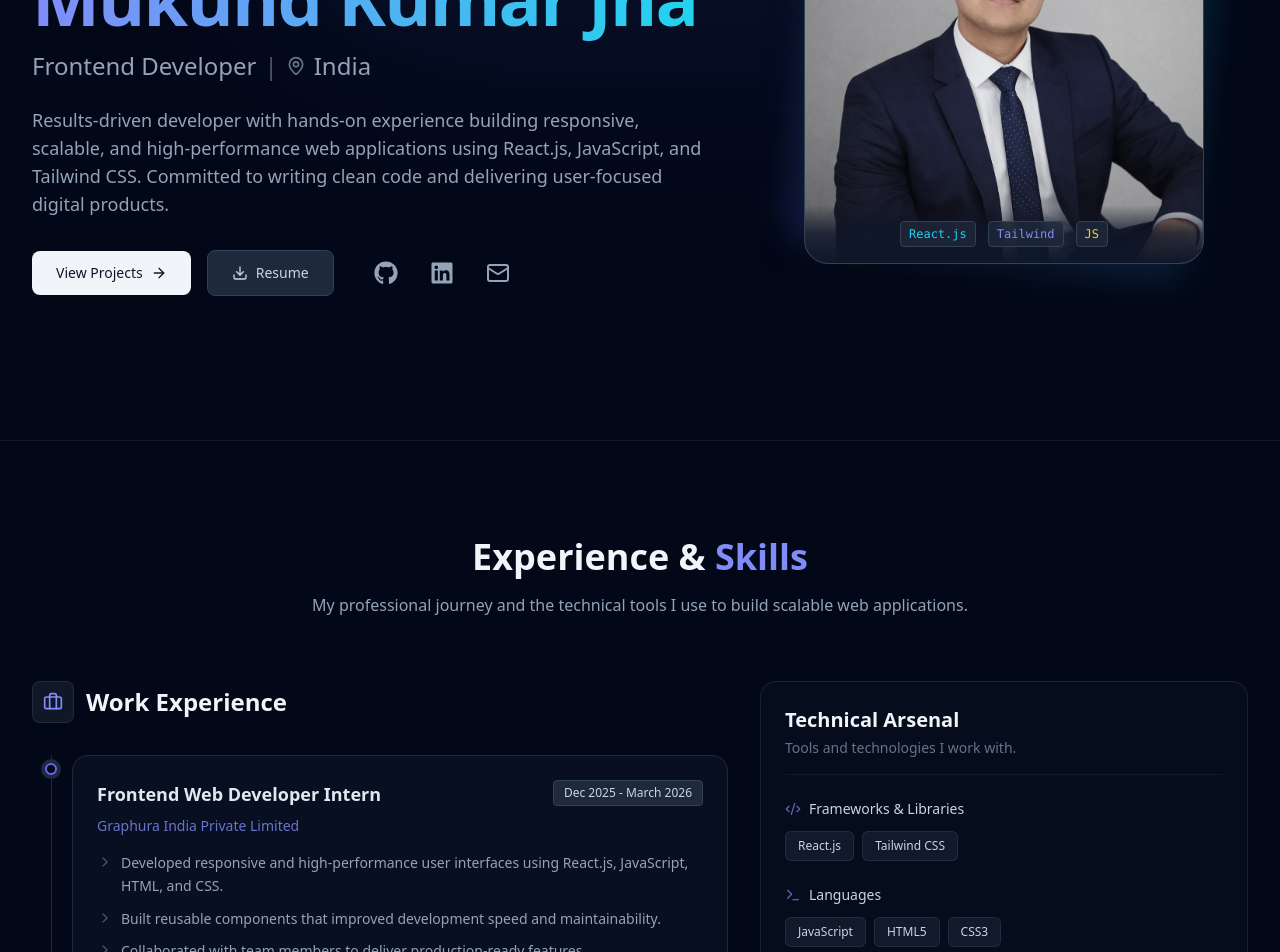
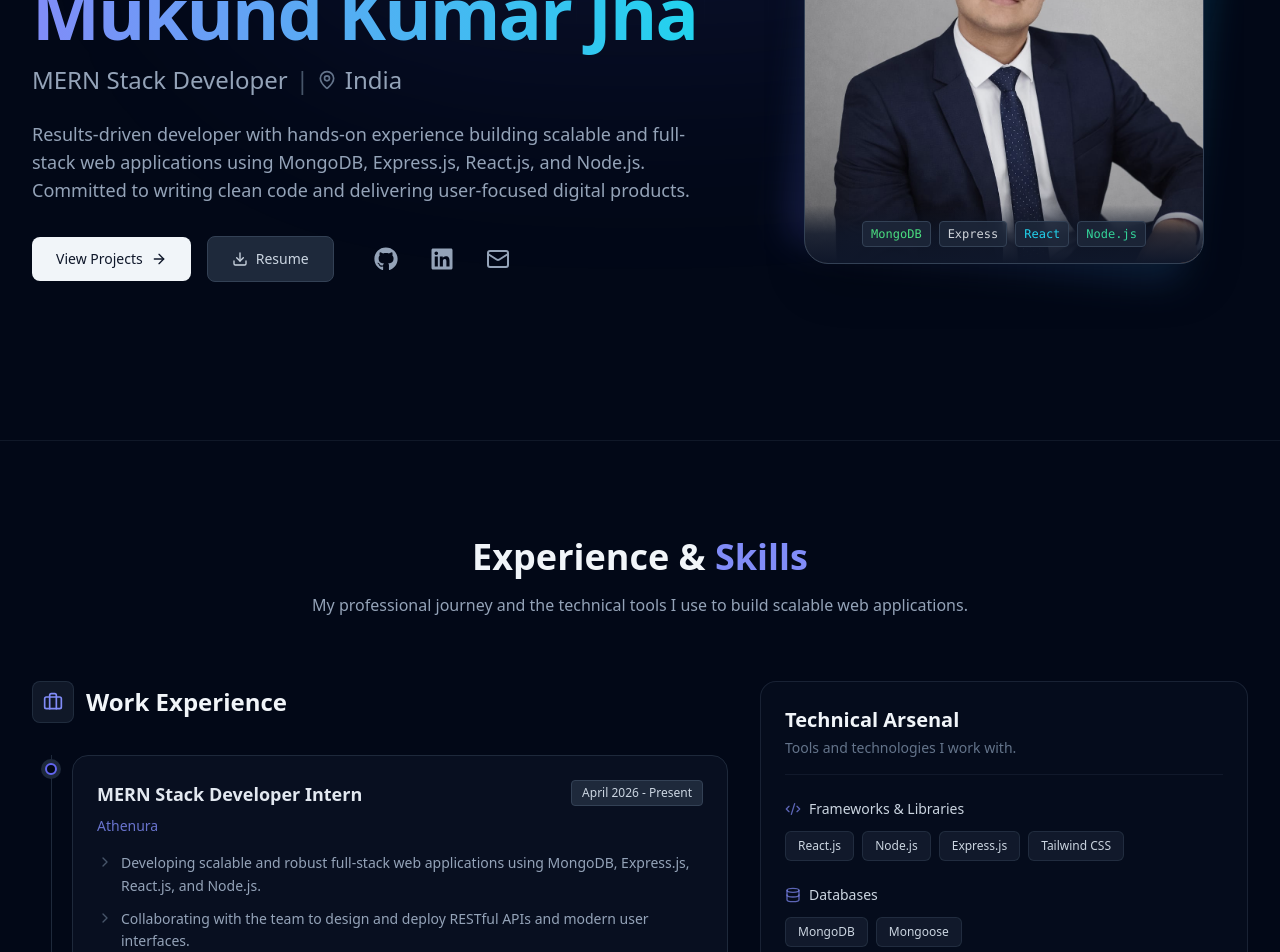
Before and after one commit to mukundjha728-dotcom/my-premium-portfolio, a React (Vite) app: page / in a window 1280 px wide. Shown: the part 360-1312 px from the top of the page. Built offline with nearby package versions, Linux system fonts and the light colour scheme.

Commit message:
Change TO MERN DEVELOPER

```diff
--- a/src/components/Contact.jsx
+++ b/src/components/Contact.jsx
@@ -179,7 +179,7 @@ const Contact = () => {
                   </h4>
                 </div>
                 <p className="text-slate-400 text-sm leading-relaxed">
-                  I'm currently looking for new opportunities as a Frontend
+                  I'm currently looking for new opportunities as a MERN Stack
                   Developer.
                 </p>
               </div>
--- a/src/components/Experience.jsx
+++ b/src/components/Experience.jsx
@@ -7,11 +7,22 @@ import {
   ChevronRight,
   MonitorSmartphone,
   Cpu,
+  Database,
 } from "lucide-react";
 import { motion } from "framer-motion";
 
 const Experience = () => {
   const experiences = [
+    {
+      title: "MERN Stack Developer Intern",
+      company: "Athenura",
+      duration: "April 2026 - Present",
+      points: [
+        "Developing scalable and robust full-stack web applications using MongoDB, Express.js, React.js, and Node.js.",
+        "Collaborating with the team to design and deploy RESTful APIs and modern user interfaces.",
+        "Enhancing database architecture and optimizing backend performance.",
+      ],
+    },
     {
       title: "Frontend Web Developer Intern",
       company: "Graphura India Private Limited",
@@ -37,7 +48,12 @@ const Experience = () => {
     {
       category: "Frameworks & Libraries",
       icon: <Code2 size={16} />,
-      items: ["React.js", "Tailwind CSS"],
+      items: ["React.js", "Node.js", "Express.js", "Tailwind CSS"],
+    },
+    {
+      category: "Databases",
+      icon: <Database size={16} />,
+      items: ["MongoDB", "Mongoose"],
     },
     {
       category: "Languages",
@@ -48,7 +64,7 @@ const Experience = () => {
       category: "Core Concepts",
       icon: <MonitorSmartphone size={16} />,
       items: [
-        "Responsive Design",
+        "RESTful APIs",
         "Component-Based Architecture",
         "Web Performance Optimization",
       ],
@@ -56,7 +72,7 @@ const Experience = () => {
     {
       category: "Tools",
       icon: <Cpu size={16} />,
-      items: ["Git", "GitHub", "VS Code"],
+      items: ["Git", "GitHub", "VS Code", "Postman"],
     },
   ];
 
--- a/src/components/Hero.jsx
+++ b/src/components/Hero.jsx
@@ -69,7 +69,7 @@ const Hero = () => {
               variants={fadeUp}
               className="text-xl sm:text-2xl font-medium text-slate-400 mb-6 flex items-center justify-center lg:justify-start gap-2"
             >
-              Frontend Developer{" "}
+              MERN Stack Developer{" "}
               <span className="hidden sm:inline text-slate-600">|</span>{" "}
               <MapPin className="w-5 h-5 text-slate-500" /> India
             </motion.h2>
@@ -79,8 +79,8 @@ const Hero = () => {
               className="text-base sm:text-lg text-slate-400 mb-8 max-w-2xl mx-auto lg:mx-0 leading-relaxed font-light"
             >
               Results-driven developer with hands-on experience building
-              responsive, scalable, and high-performance web applications using
-              React.js, JavaScript, and Tailwind CSS. Committed to writing clean
+              scalable and full-stack web applications using
+              MongoDB, Express.js, React.js, and Node.js. Committed to writing clean
               code and delivering user-focused digital products.
             </motion.p>
 
@@ -157,15 +157,18 @@ const Hero = () => {
 
                 {/* Tech Stack Overlay styling */}
                 <div className="absolute bottom-0 left-0 right-0 p-4 bg-gradient-to-t from-slate-900 via-slate-900/80 to-transparent">
-                  <div className="flex justify-center gap-3">
+                  <div className="flex justify-center gap-2">
+                    <span className="px-2 py-1 bg-slate-800/80 backdrop-blur-sm border border-slate-700 rounded text-xs font-mono text-green-400">
+                      MongoDB
+                    </span>
+                    <span className="px-2 py-1 bg-slate-800/80 backdrop-blur-sm border border-slate-700 rounded text-xs font-mono text-gray-300">
+                      Express
+                    </span>
                     <span className="px-2 py-1 bg-slate-800/80 backdrop-blur-sm border border-slate-700 rounded text-xs font-mono text-cyan-400">
-                      React.js
+                      React
                     </span>
-                    <span className="px-2 py-1 bg-slate-800/80 backdrop-blur-sm border border-slate-700 rounded text-xs font-mono text-indigo-400">
-                      Tailwind
-                    </span>
-                    <span className="px-2 py-1 bg-slate-800/80 backdrop-blur-sm border border-slate-700 rounded text-xs font-mono text-yellow-400">
-                      JS
+                    <span className="px-2 py-1 bg-slate-800/80 backdrop-blur-sm border border-slate-700 rounded text-xs font-mono text-emerald-400">
+                      Node.js
                     </span>
                   </div>
                 </div>
--- a/src/components/Projects.jsx
+++ b/src/components/Projects.jsx
@@ -36,7 +36,7 @@ const Projects = () => {
       company: "Personal Project",
       description:
         "Developed a dynamic task management platform. Implemented modular UI components and responsive layouts to improve usability with efficient task organization features.",
-      techStack: ["React.js", "Tailwind CSS", "JavaScript"],
+      techStack: ["MongoDB", "Express.js", "React.js", "Node.js"],
       githubLink: "https://github.com/mukundjha728-dotcom",
       liveLink: "https://task-management-liart-nu.vercel.app/",
     },
@@ -45,7 +45,7 @@ const Projects = () => {
       company: "Personal Project",
       description:
         "Built a structured system to manage academic information efficiently. Focused on clean design, intuitive navigation, and scalable UI architecture for user-friendly interaction.",
-      techStack: ["React.js", "Tailwind CSS", "JavaScript"],
+      techStack: ["MongoDB", "Express.js", "React.js", "Node.js"],
       githubLink: "https://github.com/mukundjha728-dotcom",
       liveLink: "https://school-management-phi-sandy.vercel.app/",
     },
```
